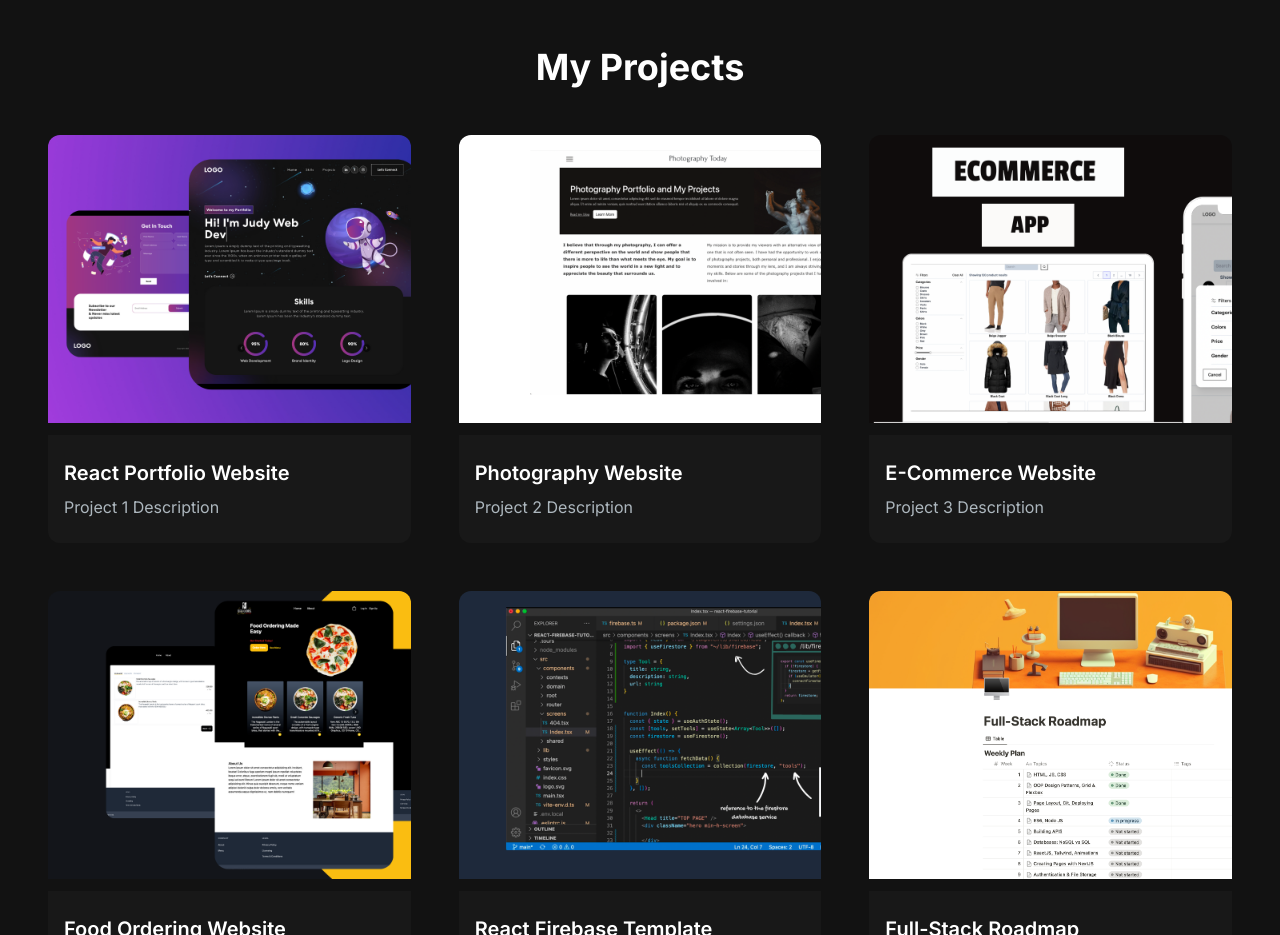
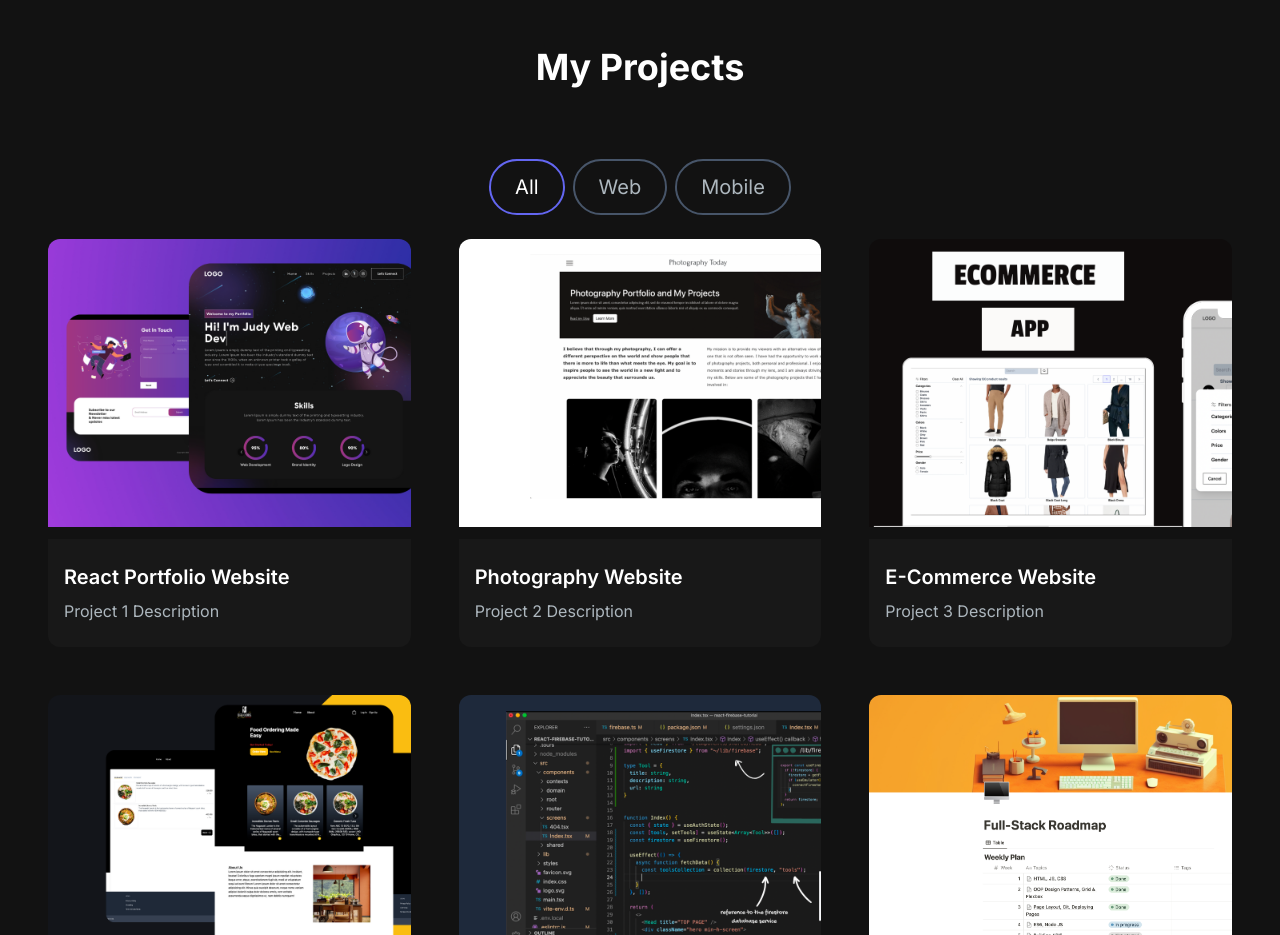
Before and after one commit to PabloJL/portfolio, a Next.js app: page / in a window 1280 px wide. Shown: the part 1080-2015 px from the top of the page. Built offline with nearby package versions, Linux system fonts and the light colour scheme.

Commit message:
Filter projects function done

```diff
--- /dev/null
+++ b/src/components/ProjectsSection/ProjectTag.jsx
@@ -0,0 +1,17 @@
+import React from "react";
+
+function ProjectTag({ name, onClick, isSelected }) {
+  const buttonStyles = isSelected
+    ? " text-white border-indigo-500 "
+    : "text-[#ADB7BE] border-slate-600 hover:border-white";
+  return (
+    <button
+      className={`${buttonStyles} rounded-full border-2 px-6 py-3 text-xl cursor-pointer `}
+      onClick={() => onClick(name)}
+    >
+      {name}
+    </button>
+  );
+}
+
+export default ProjectTag;
--- a/src/components/ProjectsSection/index.jsx
+++ b/src/components/ProjectsSection/index.jsx
@@ -1,5 +1,7 @@
-import React from "react";
+"use client";
+import React, { useState } from "react";
 import ProjectCard from "../ProjectCard";
+import ProjectTag from "./ProjectTag";
 
 const projectsData = [
   {
@@ -34,7 +36,7 @@ const projectsData = [
     title: "Food Ordering Website",
     description: "Project 4 Description",
     image: "/images/projects/4.png",
-    tag: ["All", "Web"],
+    tag: ["All", "Mobile"],
     git: "/",
     preview: "/",
   },
@@ -59,13 +61,40 @@ const projectsData = [
 ];
 
 function ProjectsSection() {
+  const [filter, setFilter] = useState("All");
+
+  const handleFilterChange = (newTag) => {
+    setFilter(newTag);
+  };
+
+  const filteredProjects = projectsData.filter((project) =>
+    project.tag.includes(filter)
+  );
+
   return (
     <div>
       <h2 className="text-center text-4xl font-bold text-white mt-4 mb-8 md:mb-12">
         My Projects
       </h2>
+      <div className="text-white flex justify-center items-center gap-2 py-6">
+        <ProjectTag
+          onClick={handleFilterChange}
+          name="All"
+          isSelected={filter === "All"}
+        />
+        <ProjectTag
+          onClick={handleFilterChange}
+          name="Web"
+          isSelected={filter === "Web"}
+        />
+        <ProjectTag
+          onClick={handleFilterChange}
+          name="Mobile"
+          isSelected={filter === "Mobile"}
+        />
+      </div>
       <div className="grid md:grid-cols-2 lg:grid-cols-3 gap-8 md:gap-12">
-        {projectsData.map((project) => (
+        {filteredProjects.map((project) => (
           <ProjectCard
             key={project.id}
             title={project.title}
```
